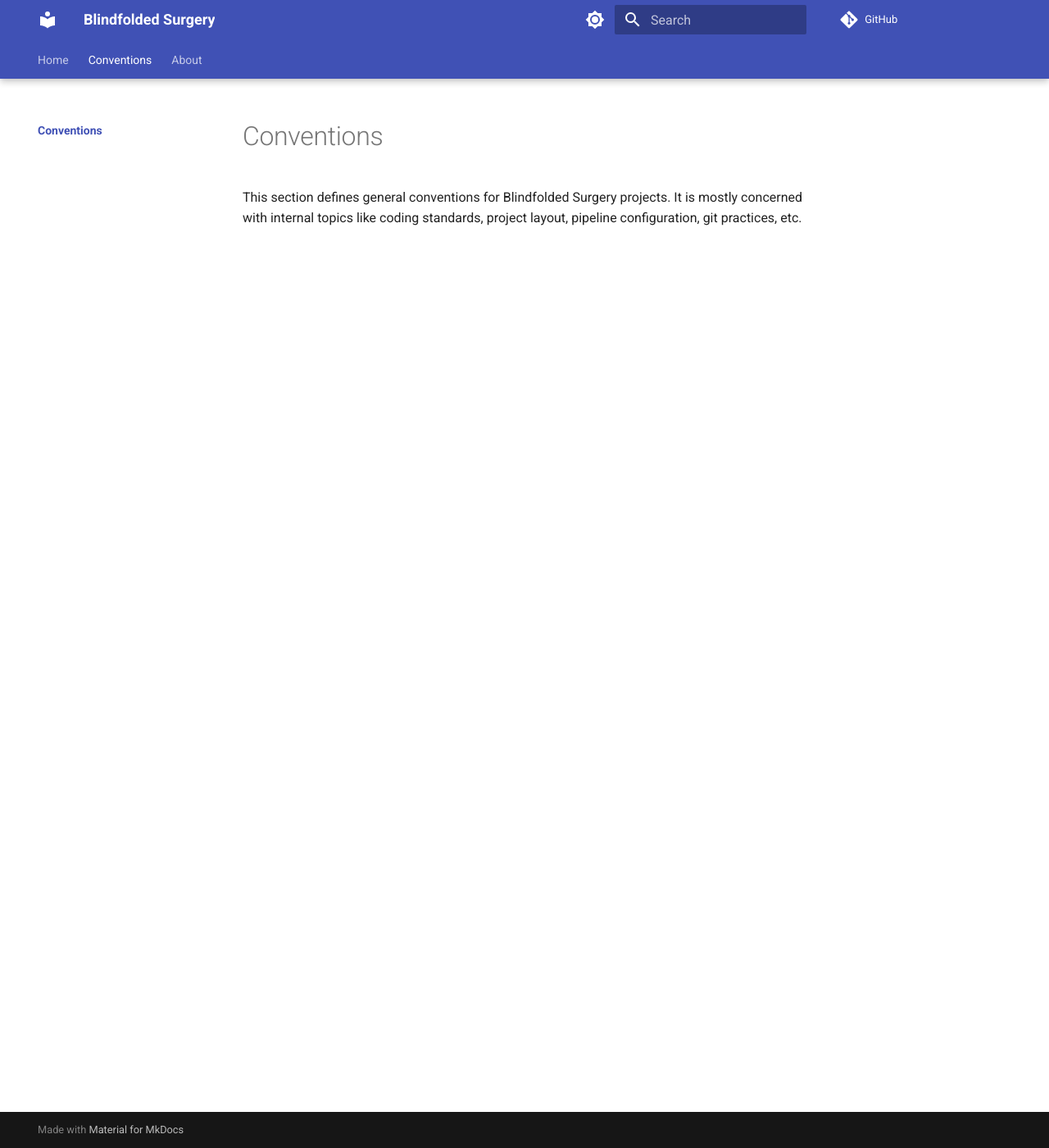
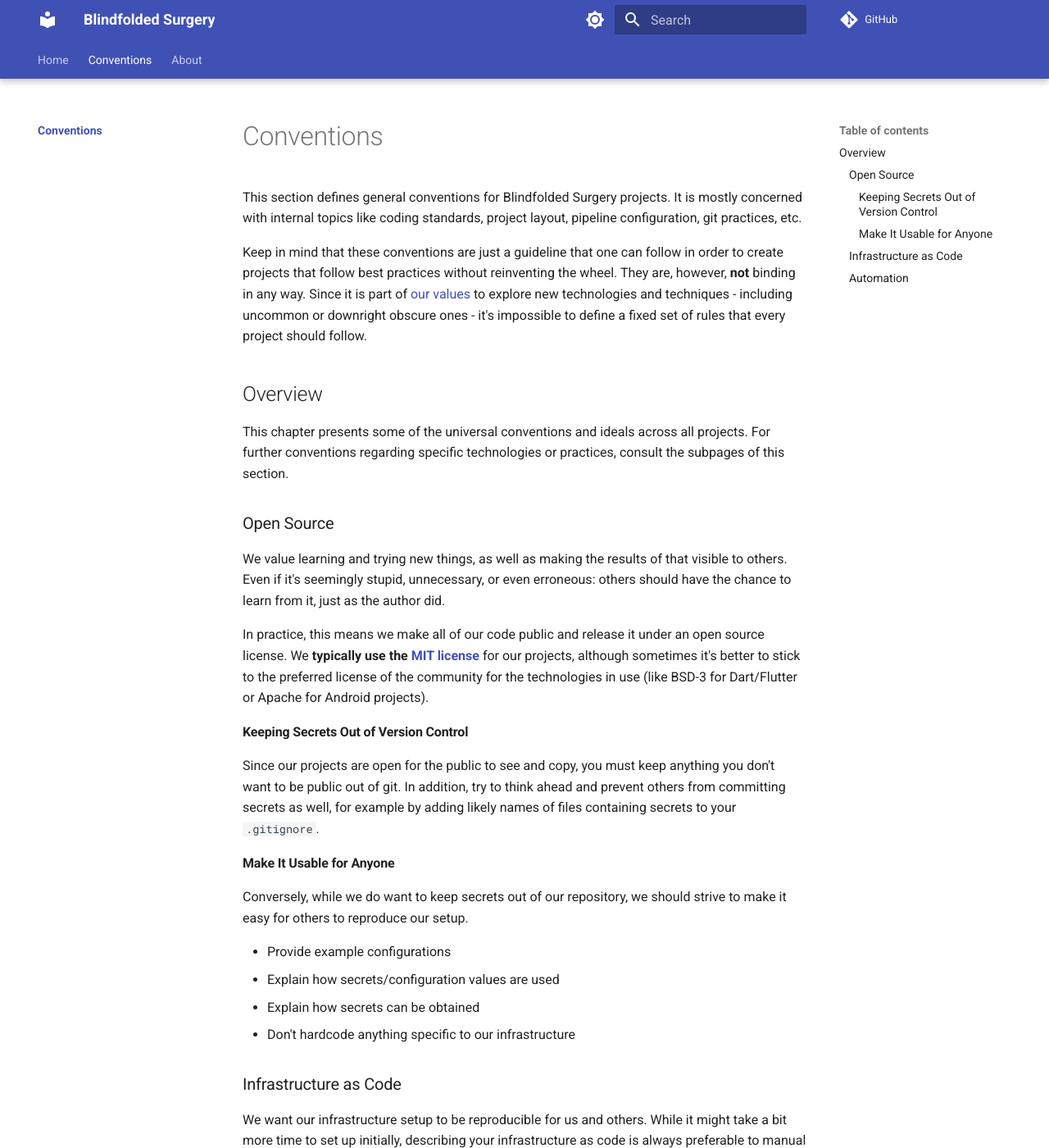
Before and after one commit to BlindfoldedSurgery/architecture, an MkDocs documentation site: the page built from docs/conventions/index.md, in a window 1280 px wide and 1400 px high. Shown: the whole window at 82% size. Built offline with MkDocs 1.6.1 and Material for MkDocs 9.7.7, drawn with Linux system fonts in a browser that asks for light colours; comment, search, counter and statistics services are not loaded; some of the changed text lies outside the part shown.

Commit message:
Expand a bit on conventions

```diff
--- a/docs/conventions/index.md
+++ b/docs/conventions/index.md
@@ -3,3 +3,59 @@
 This section defines general conventions for Blindfolded Surgery projects. It is mostly concerned
 with internal topics like coding standards, project layout, pipeline configuration, git practices,
 etc.
+
+Keep in mind that these conventions are just a guideline that one can follow in order to create
+projects that follow best practices without reinventing the wheel. They are, however, **not**
+binding in any way. Since it is part of [our values](../about.md#our-values) to explore new
+technologies and techniques - including uncommon or downright obscure ones - it's impossible to
+define a fixed set of rules that every project should follow.
+
+## Overview
+
+This chapter presents some of the universal conventions and ideals across all projects. For
+further conventions regarding specific technologies or practices, consult the subpages of this
+section.
+
+### Open Source
+
+We value learning and trying new things, as well as making the results of that visible to others.
+Even if it's seemingly stupid, unnecessary, or even erroneous: others should have the chance to
+learn from it, just as the author did.
+
+In practice, this means we make all of our code public and release it under an open source license.
+We **typically use the [MIT license][mit]** for our projects, although sometimes it's better to
+stick to the preferred license of the community for the technologies in use (like BSD-3 for
+Dart/Flutter or Apache for Android projects).
+
+#### Keeping Secrets Out of Version Control
+
+Since our projects are open for the public to see and copy, you must keep anything you don't want
+to be public out of git. In addition, try to think ahead and prevent others from committing secrets
+as well, for example by adding likely names of files containing secrets to your `.gitignore`.
+
+#### Make It Usable for Anyone
+
+Conversely, while we do want to keep secrets out of our repository, we should strive to make it easy
+for others to reproduce our setup.
+
+- Provide example configurations
+- Explain how secrets/configuration values are used
+- Explain how secrets can be obtained
+- Don't hardcode anything specific to our infrastructure
+
+### Infrastructure as Code
+
+We want our infrastructure setup to be reproducible for us and others. While it might take a bit
+more time to set up initially, describing your infrastructure as code is always preferable to manual
+processes.
+
+- Use technologies like Helm, Terraform, Ansible
+- [Make it usable for other people](#make-it-usable-for-anyone)
+
+### Automation
+
+- TODO: Renovate
+- TODO: CI
+- TODO: CD
+
+[mit]: https://en.wikipedia.org/wiki/MIT_License
```
Also changed, not shown: docs/about.md (+4 -0 lines).
